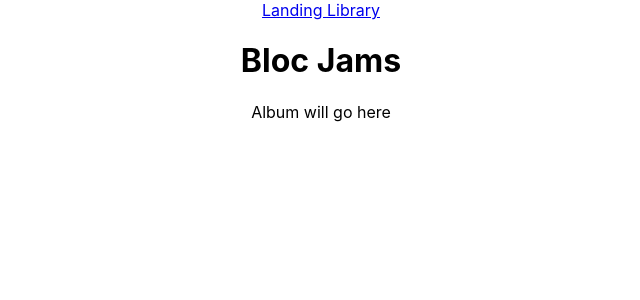
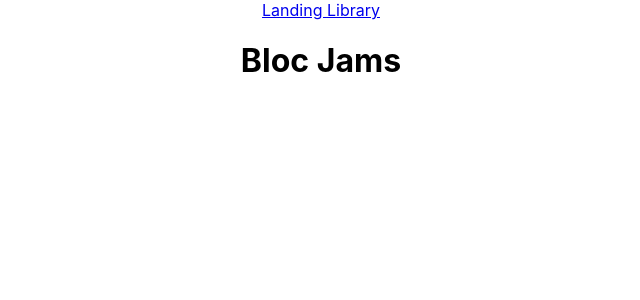
Before and after one commit to TrentStephens/bloc-jams-react, a React (Create React App) app: page /album in a window 1280 px wide. Shown: the top 300 px of the page, without its empty margins (319-959 px from the left). Built offline with nearby package versions, Linux system fonts and the light colour scheme.

Commit message:
Fixed Duplicate Line in App

```diff
--- a/src/App.js
+++ b/src/App.js
@@ -19,7 +19,6 @@ class App extends Component {
          <main>
 		  	<Route exact path="/" component={Landing} />
 			<Route path="/library" component={Library} />
-			<Route path="/album" component={Album} />
 			<Route path="/album/:slug" component={Album} />
 		  </main>
       </div>
```
